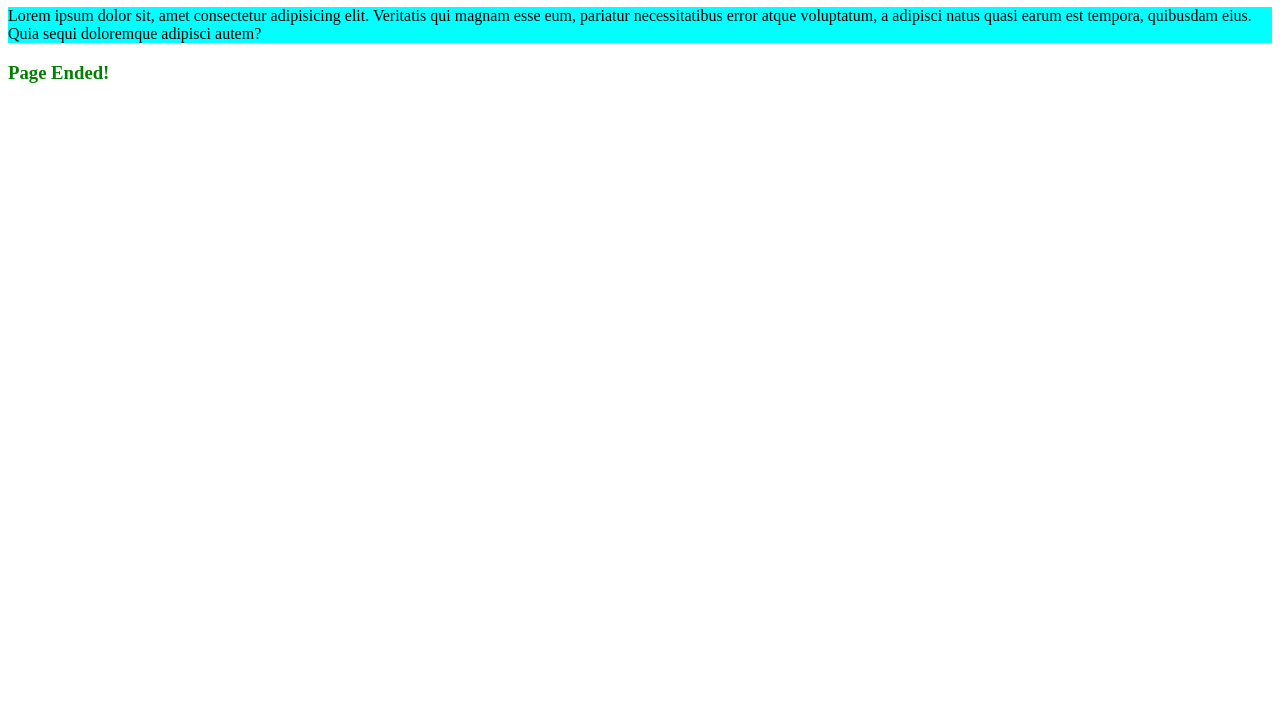
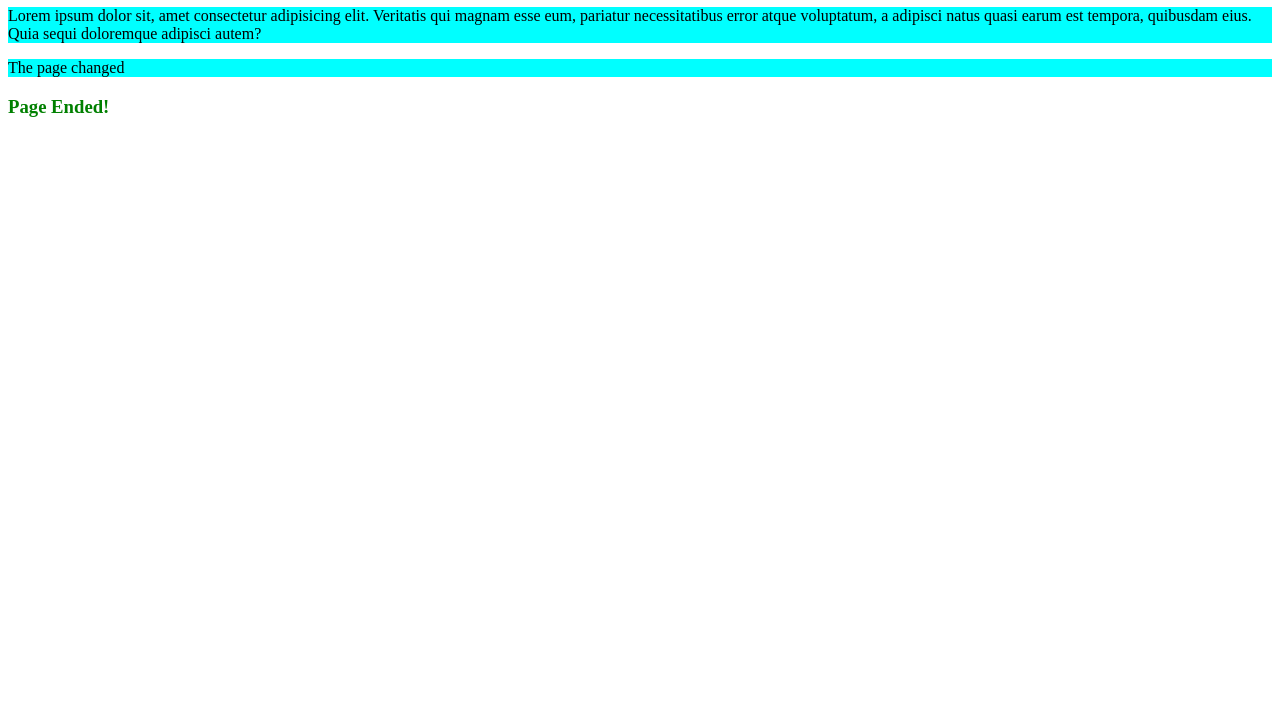
Before and after one commit to dipsingh100/d1, a plain HTML site: page index.html in a window 1280 px wide. Shown: the part 73-800 px from the top of the page. Drawn offline with Linux system fonts and the light colour scheme.

Commit message:
changes made

```diff
--- a/index.html
+++ b/index.html
@@ -13,6 +13,11 @@
 
     <p>Lorem ipsum dolor sit, amet consectetur adipisicing elit. Veritatis qui magnam esse eum, pariatur necessitatibus error atque voluptatum, a adipisci natus quasi earum est tempora, quibusdam eius. Quia sequi doloremque adipisci autem?</p>
 
+
+    <p>
+        The page changed
+    </p>
+
     <h3>Page Ended!</h3>
 </body>
 </html>
```
